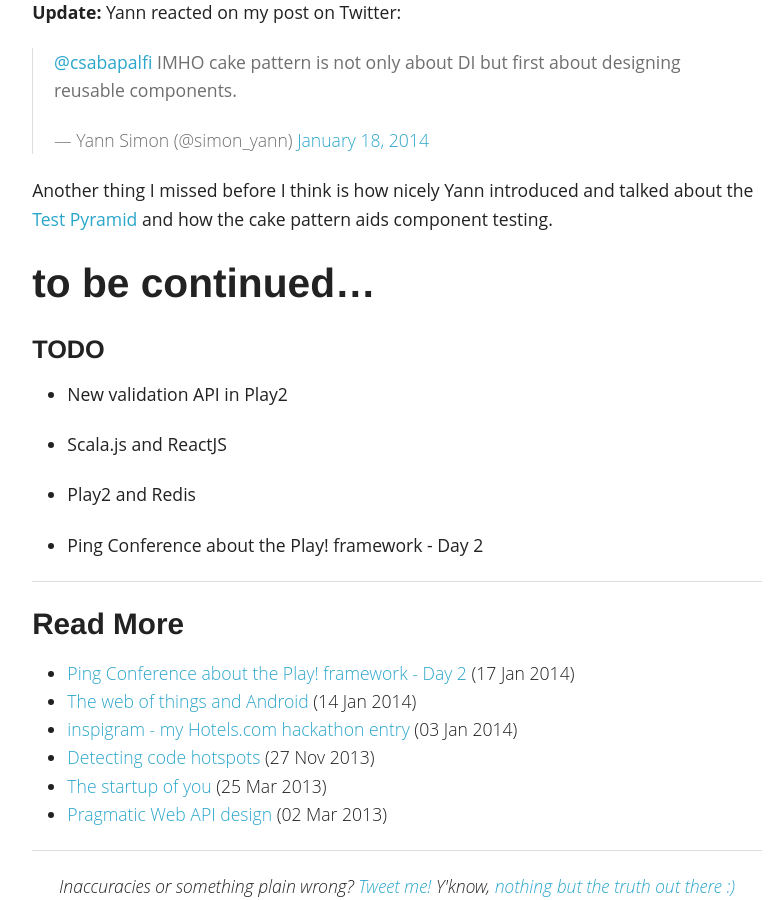
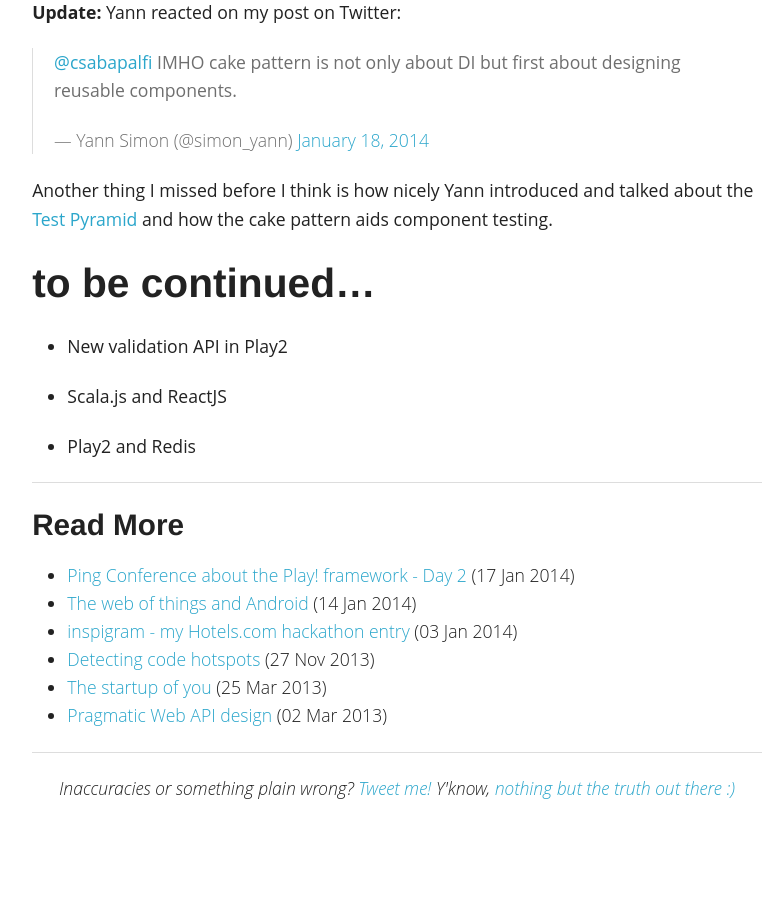
Before and after one commit to dublado/csabapalfi.github.io, a Jekyll site: the page built from _posts/2014-01-16-ping-conf-day-1.md, in a window 1280 px wide and 900 px high, scrolled down 3680 px. Shown: the whole window, without its empty margins (243-1027 px from the left). Built offline with Jekyll 4.4.1, drawn with Linux system fonts in a browser that asks for light colours; Markdown is read by kramdown in place of the engine named in the settings; comment, search, counter and statistics services are not loaded; after the commit the page ends 4482 px from its top, so only the background shows below that.

Commit message:
update todo

```diff
--- a/_posts/2014-01-16-ping-conf-day-1.md
+++ b/_posts/2014-01-16-ping-conf-day-1.md
@@ -85,12 +85,8 @@ Another thing I missed before I think is how nicely Yann introduced and talked a
 
 ## to be continued...
 
-#### TODO
-
 * New validation API in Play2
 
 * Scala.js and ReactJS
 
 * Play2 and Redis
-
-* Ping Conference about the Play! framework - Day 2
```
